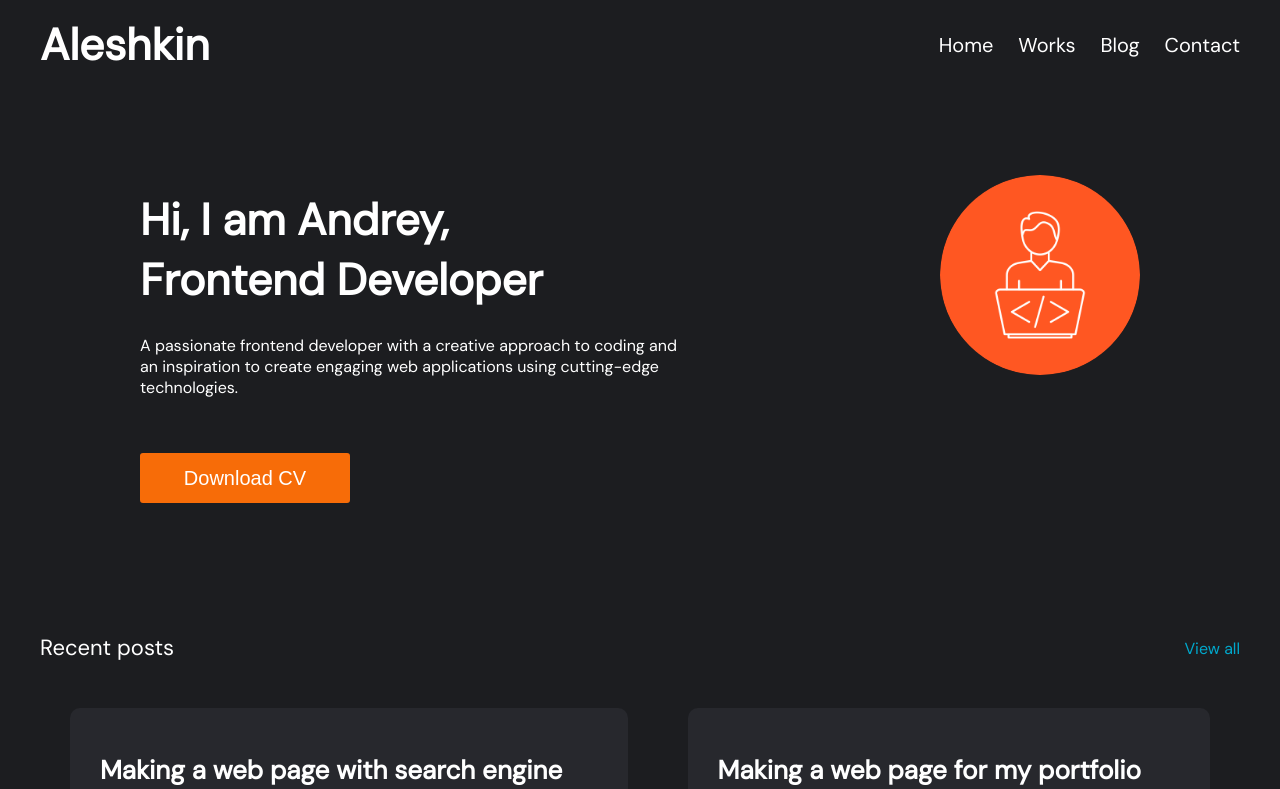
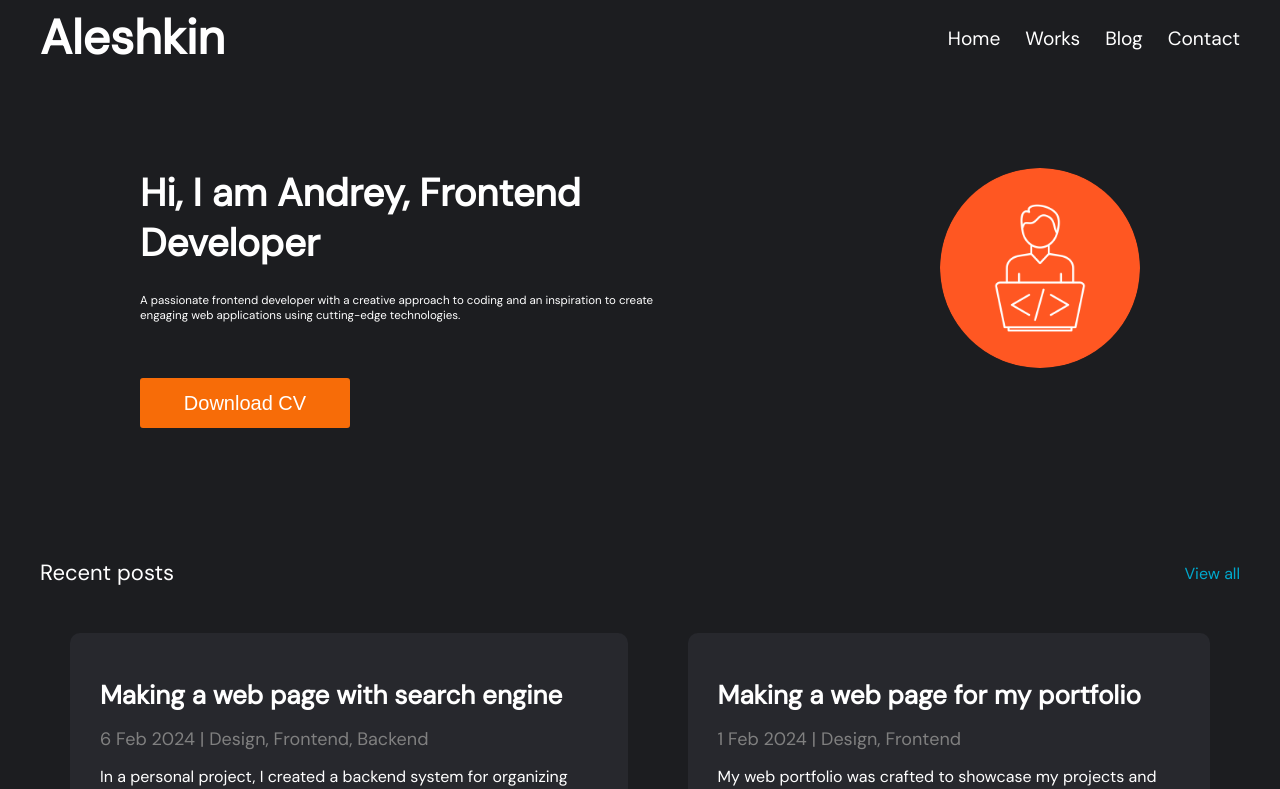
Before and after one commit to risunya/MyPortfolio, a React (Create React App) app in the folder my-app/: page /home in a window 1280 px wide. Shown: the top 789 px of the page. Built offline with nearby package versions, Linux system fonts and the light colour scheme.

Commit message:
2.0.1
small fixes

```diff
--- a/my-app/public/index.html
+++ b/my-app/public/index.html
@@ -6,6 +6,7 @@
     <meta property="og:title" content="__OG_TITLE__" />
     <meta property="og:description" content="__OG_DESCRIPTION__" />
     <title>Home</title>
+    <link href="https://fonts.googleapis.com/css2?family=DM+Sans:opsz@9..40&display=swap" rel="stylesheet">
 </head>
 <body>
     <noscript>You need to turn on JS!</noscript>
--- a/my-app/src/App.js
+++ b/my-app/src/App.js
@@ -1,10 +1,9 @@
-import React, {useState} from 'react';
 import {BrowserRouter, Route, Routes} from 'react-router-dom';
 import Home from './pages/home.jsx';
 import Blog from './pages/blog.jsx';
 import Work from './pages/work.jsx';
 import Contact from './pages/contact.jsx';
-import styled from 'styled-components';
+
 
 
 function App() {
--- a/my-app/src/components/header.jsx
+++ b/my-app/src/components/header.jsx
@@ -1,6 +1,47 @@
 import React from 'react';
 import { Link } from 'react-router-dom';
-import '../styles/components/header.css'
+import styled from 'styled-components';
+
+
+const StyledComponent = styled.div`
+.header {
+  padding-top: 0.5em;
+  margin: auto;
+  max-width: 1200px;
+  display: flex;
+  justify-content: space-between;
+}
+
+.logo {
+  color:  white;
+  font-size: calc(clamp(3.25em, 4rem, 4rem) * .75);
+  font-style: normal;
+  font-weight: 700;
+  line-height: 60px; /* 136.364% */
+  text-decoration: none;
+}
+
+.navbar {
+  display: flex;
+  align-items: center;
+}
+
+.navbar a {
+  padding-left: 25px;
+  text-decoration: none;
+  color: rgb(255, 255, 255);
+  text-align: right;
+  font-size: clamp(12px, 1.2rem, 21px);
+  font-style: normal;
+  font-weight: 400;
+  line-height: normal;
+  transition: 0.3s;
+}
+
+.navbar a:hover,
+.navbar a.active {
+  color: rgb(247, 108, 8);
+}`;
 
 const Header = () => {
     const handleClick = (pageTitle) => {
@@ -8,6 +49,7 @@ const Header = () => {
     };
 
     return (
+      <StyledComponent>
         <div className="head-wrapper">
         <header className="header">
           <a href="home" className="logo" onClick={() => handleClick("Home")}>Aleshkin</a>
@@ -20,6 +62,7 @@ const Header = () => {
           </nav>
         </header>
       </div>
+      </StyledComponent>
     );
 };
 
--- a/my-app/src/components/item-profile.jsx
+++ b/my-app/src/components/item-profile.jsx
@@ -1,8 +1,70 @@
 import React from "react";
-import '../styles/components/item-profile.css';
+import styled from 'styled-components';
+
+const ItemProfileStyled = styled.div`
+.item-profile-main-wrapper {
+  max-width: 1200px;
+  margin: auto;
+}
+
+.item-profile-greetings {
+  display: flex;
+  justify-content: space-between;
+  margin-top: 100px;
+  margin: 100px;
+}
+
+.item-profile-about-me h1 {
+  color: white;
+  font-size: calc(clamp(2.25em, 4vw, 6em) * .75);
+  font-style: normal;
+  font-weight: 700;
+  max-width: 500px;
+  font-height: 1.065;
+}
+
+.item-profile-about-me h3 {
+  color: white;
+  font-size: calc(clamp(0.75em, 1.2vw, 4em) * .75);
+  font-style: normal;
+  font-weight: 400;
+  line-height: normal;
+  max-width: 550px;
+  margin: 25px 0 25px 0;
+}
+
+.item-profile-p-image {
+  height: 20%;
+  width: 20%;
+  flex-shrink: 0;
+  border-radius: 235px;
+}
+
+.item-profile-cv-button {
+  border: solid rgb(247, 108, 8);
+  border-radius: 3px;
+  background: rgb(247, 108, 8);
+  margin-top: 30px;
+  width: 210px;
+  height: 50px;
+  color: white;
+  font-size: 20px;
+  font-style: normal;
+  font-weight: 500;
+  line-height: normal;
+  transition: 0.4s;
+}
+
+.item-profile-cv-button:hover {
+  border: solid grey;
+  border-radius: 3px;
+  background: grey;
+  color: black;
+}`;
 
 export const ItemProfile = () => {
     return (
+      <ItemProfileStyled>
         <div className="item-profile-main-wrapper">
         <section className="item-profile-greetings">
           <div className="item-profile-about-me">
@@ -24,5 +86,6 @@ export const ItemProfile = () => {
           />
         </section>
       </div>
+      </ItemProfileStyled>
     )
 }
--- a/my-app/src/index.js
+++ b/my-app/src/index.js
@@ -1,11 +1,9 @@
 import React from 'react';
 import { createRoot } from 'react-dom/client';
 import App from './App';
-import {createGlobalStyle} from 'styled-components';
+import { createGlobalStyle } from 'styled-components';
 
-const Global = createGlobalStyle `
-
-@import url('https://fonts.googleapis.com/css2?family=DM+Sans:opsz@9..40&display=swap');
+const GlobalStyles = createGlobalStyle`
 
 * {
     margin: 0;
@@ -18,18 +16,18 @@ html {
 }
 
 body {
+  font-size: 16px;
   background: #1C1D20;
-  color: white;
+  color: black;
   display: block;
   margin: 0 auto;
   font-family: 'DM Sans', sans-serif;
 }
 `
-
 const root = createRoot(document.getElementById('root'));
 root.render(
-    <>
-        <Global/>
-        <App/>
-        </>
+  <React.StrictMode>
+            <GlobalStyles/>
+            <App/>
+            </React.StrictMode>
 );
--- a/my-app/src/styles/components/header.css
+++ /dev/null
@@ -1,39 +0,0 @@
-.header {
-    padding-top: 15px;
-    margin: auto;
-    max-width: 1200px;
-    display: flex;
-    justify-content: space-between;
-  }
-
-  .logo {
-    color:  white;
-    font-size: 44px;
-    font-style: normal;
-    font-weight: 700;
-    line-height: 60px; /* 136.364% */
-    text-decoration: none;
-    color: rgb(255, 255, 255);
-  }
-
-  .navbar {
-    display: flex;
-    align-items: center;
-  }
-
-  .navbar a {
-    padding-left: 25px;
-    text-decoration: none;
-    color: rgb(255, 255, 255);
-    text-align: right;
-    font-size: 20px;
-    font-style: normal;
-    font-weight: 500;
-    line-height: normal;
-    transition: 0.3s;
-  }
-
-  .navbar a:hover,
-  .navbar a.active {
-    color: rgb(247, 108, 8);
-  }
--- a/my-app/src/styles/components/item-profile.css
+++ /dev/null
@@ -1,60 +0,0 @@
-.item-profile-main-wrapper {
-    max-width: 1200px;
-    margin: auto;
-  }
-
-  .item-profile-greetings {
-    display: flex;
-    justify-content: space-between;
-    margin-top: 100px;
-    margin: 100px;
-  }
-
-  .item-profile-about-me h1 {
-    color: white;
-    font-size: 44px;
-    font-style: normal;
-    font-weight: 700;
-    line-height: 60px; /* 136.364% */
-    max-width: 500px;
-    margin: 15px 0 15px 0;
-  }
-
-  .item-profile-about-me h3 {
-    color: white;
-    font-size: 16px;
-    font-style: normal;
-    font-weight: 400;
-    line-height: normal;
-    max-width: 550px;
-    margin: 25px 0 25px 0;
-  }
-
-  .item-profile-p-image {
-    height: 20%;
-    width: 20%;
-    flex-shrink: 0;
-    border-radius: 235px;
-  }
-
-  .item-profile-cv-button {
-    border: solid rgb(247, 108, 8);
-    border-radius: 3px;
-    background: rgb(247, 108, 8);
-    margin-top: 30px;
-    width: 210px;
-    height: 50px;
-    color: white;
-    font-size: 20px;
-    font-style: normal;
-    font-weight: 500;
-    line-height: normal;
-    transition: 0.4s;
-  }
-
-  .item-profile-cv-button:hover {
-    border: solid grey;
-    border-radius: 3px;
-    background: grey;
-    color: black;
-  }
```
Also changed, not shown: 1 other file (tests, documents, lock files or other folders). Lines whose indentation alone changed are shown as unchanged.
